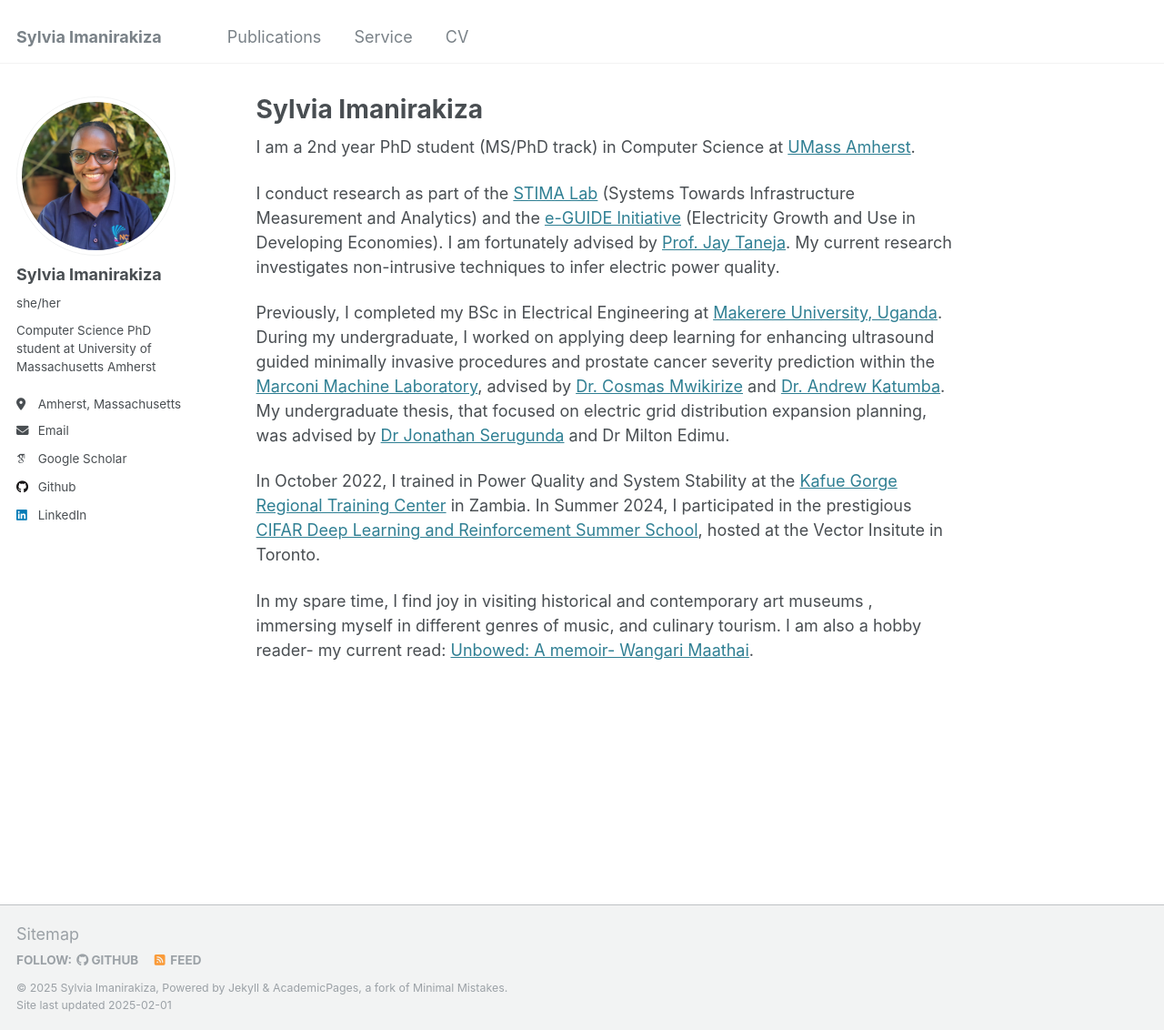
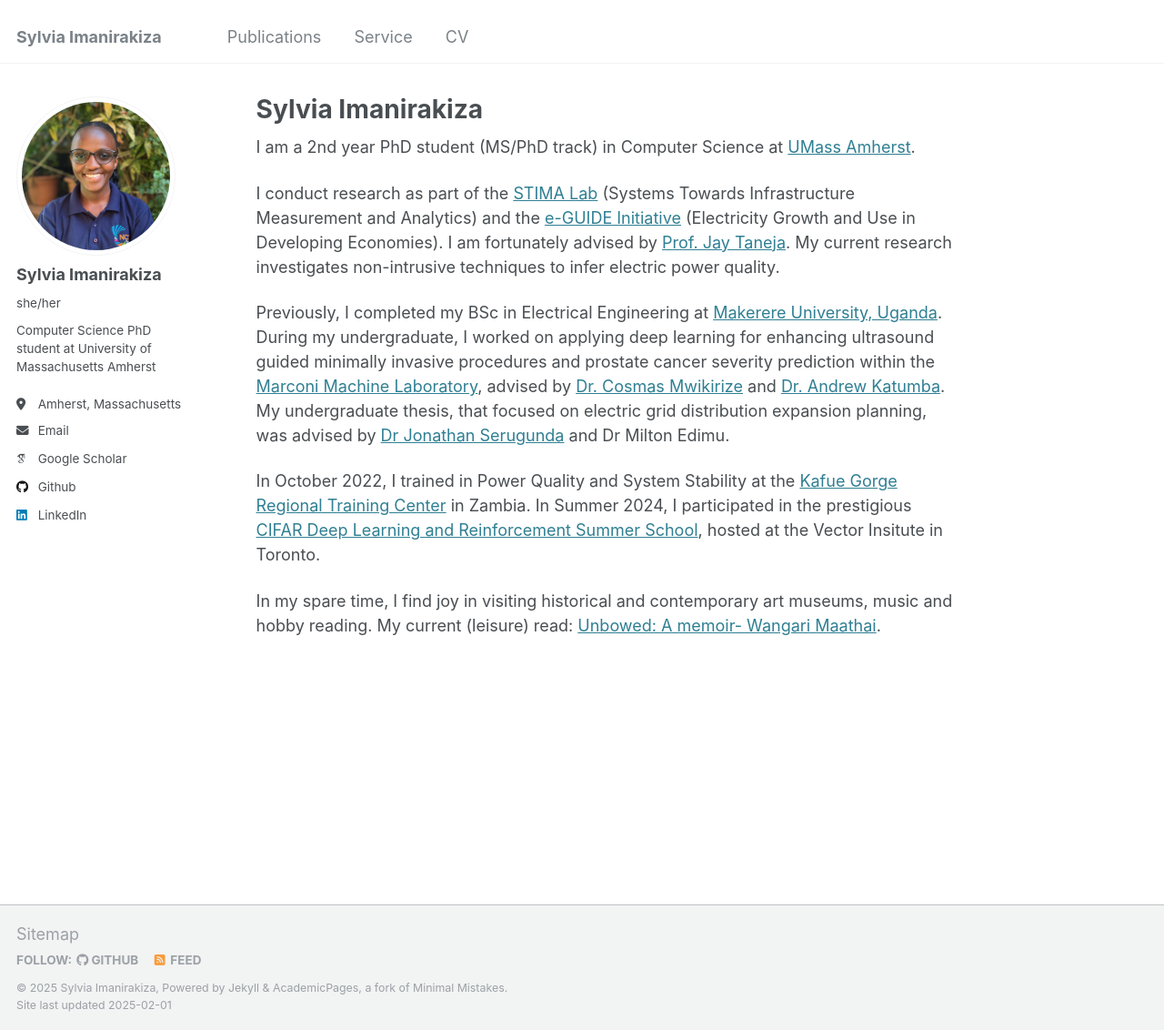
Before and after one commit to simanirakiza/simanirakiza.github.io, a Jekyll site: the page built from _pages/about.md, in a window 1280 px wide and 1132 px high. Shown: the whole window at 91% size. Built offline with Jekyll 4.4.1, drawn with Linux system fonts in a browser that asks for light colours; some web fonts are replaced.

Commit message:
Update about.md

```diff
--- a/_pages/about.md
+++ b/_pages/about.md
@@ -16,4 +16,4 @@ Previously, I completed my BSc in Electrical Engineering at [Makerere University
 In October 2022, I trained in Power Quality and System Stability at the [Kafue Gorge Regional Training Center](https://www.kgrtc.org.zm/) in Zambia.
 In Summer 2024, I participated in the prestigious [CIFAR Deep Learning and Reinforcement Summer School](https://dlrl.ca/), hosted at the Vector Insitute in Toronto.
 
-In my spare time, I find joy in visiting historical and contemporary art museums , immersing myself in different genres of music, and culinary tourism. I am also a hobby reader- my current read: [Unbowed: A memoir- Wangari Maathai](https://www.goodreads.com/book/show/201111.Unbowed).
+In my spare time, I find joy in visiting historical and contemporary art museums, music and hobby reading. My current (leisure) read: [Unbowed: A memoir- Wangari Maathai](https://www.goodreads.com/book/show/201111.Unbowed).
```
